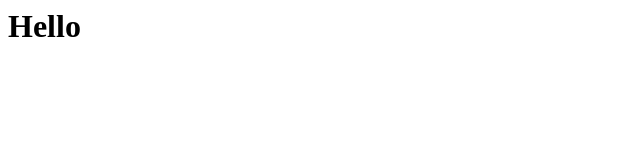
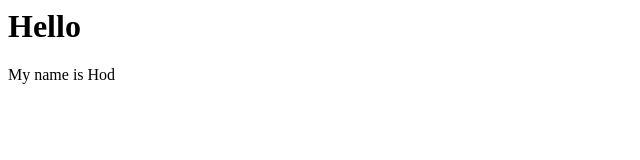
Before and after one commit to hodbby/example-repo, a plain HTML site: page index.html in a window 1280 px wide. Shown: the full height of the page, 0-640 px from the left. Drawn offline with Linux system fonts and the light colour scheme.

Commit message:
Fourth in the morning

```diff
--- a/index.html
+++ b/index.html
@@ -1 +1,2 @@
 <h1> Hello </h1>
+<p> My name is Hod </p>
```
Also changed, not shown: 1 other file.
